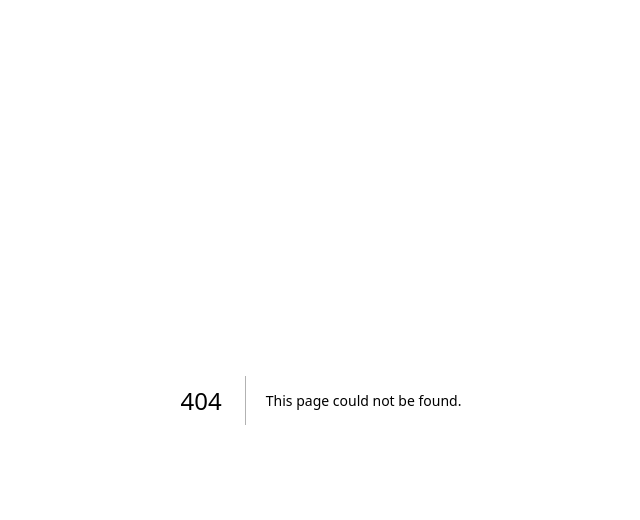
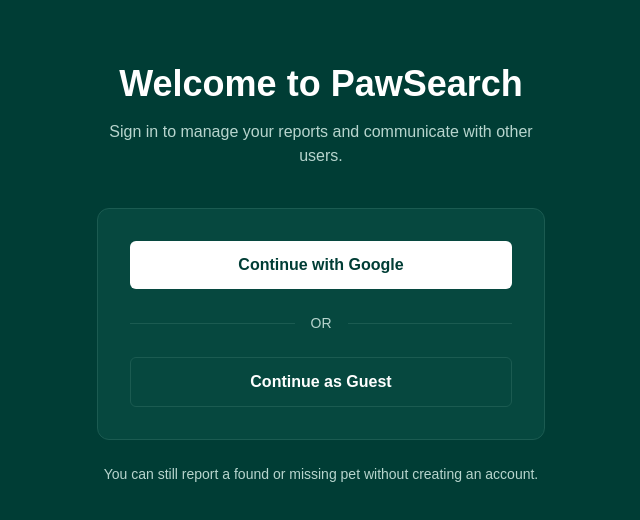
Before and after one commit to camerontzaidi/PawSeach, a Next.js app: page /login in a window 1280 px wide. Before the commit this address had no page. Shown: the top 520 px of the page, without its empty margins (319-959 px from the left). Built offline with nearby package versions, Linux system fonts and the light colour scheme.

Commit message:
Add login UI flow with Google email and guest options

```diff
--- /dev/null
+++ b/app/login/page.tsx
@@ -0,0 +1,64 @@
+export default function LoginPage() {
+    return (
+      <main className="min-h-screen bg-[#003d35] px-6 py-16 text-white">
+
+        <div className="mx-auto max-w-md">
+
+          <h1 className="text-center text-4xl font-bold">
+            Welcome to PawSearch
+          </h1>
+
+          <p className="mt-4 text-center text-[#b7d5ce]">
+            Sign in to manage your reports and communicate with other users.
+          </p>
+
+
+          <section className="mt-10 rounded-xl border border-[#1b5b51] bg-[#06483f] p-8">
+
+
+            {/* Google Login */}
+            {/* Google Login */}
+            <a
+              href="/login/google"
+              className="block w-full rounded-md bg-white px-6 py-3 text-center font-bold text-[#003d35]"
+            >
+              Continue with Google
+            </a>
+
+
+            {/* Divider */}
+            <div className="my-6 flex items-center gap-4">
+
+              <div className="h-px flex-1 bg-[#1b5b51]" />
+
+              <span className="text-sm text-[#b7d5ce]">
+                OR
+              </span>
+
+              <div className="h-px flex-1 bg-[#1b5b51]" />
+
+            </div>
+
+
+            {/* Guest */}
+            <a
+              href="/report"
+              className="mt-4 block w-full rounded-md border border-[#1b5b51] px-6 py-3 text-center font-bold text-white"
+            >
+              Continue as Guest
+            </a>
+
+
+          </section>
+
+
+          <p className="mt-6 text-center text-sm text-[#b7d5ce]">
+            You can still report a found or missing pet without creating an account.
+          </p>
+
+
+        </div>
+
+      </main>
+    );
+  }
--- a/app/page.tsx
+++ b/app/page.tsx
@@ -3,9 +3,19 @@ export default function Home() {
     <main className="min-h-screen bg-[#003d35] text-white">
     {/* Header */}
     <header className="mx-auto flex max-w-6xl items-center justify-between px-6 py-6">
+
       <h1 className="text-2xl font-bold tracking-tight">
         🐾 PawSearch
       </h1>
+
+
+      <a
+        href="/login"
+        className="rounded-md border border-[#1b5b51] px-5 py-2 font-semibold text-white transition hover:border-[#fbb12c] hover:text-[#fbb12c]"
+      >
+        Login
+      </a>
+
     </header>
 
       {/* Hero Section */}
```
Lines whose indentation alone changed are shown as unchanged.
